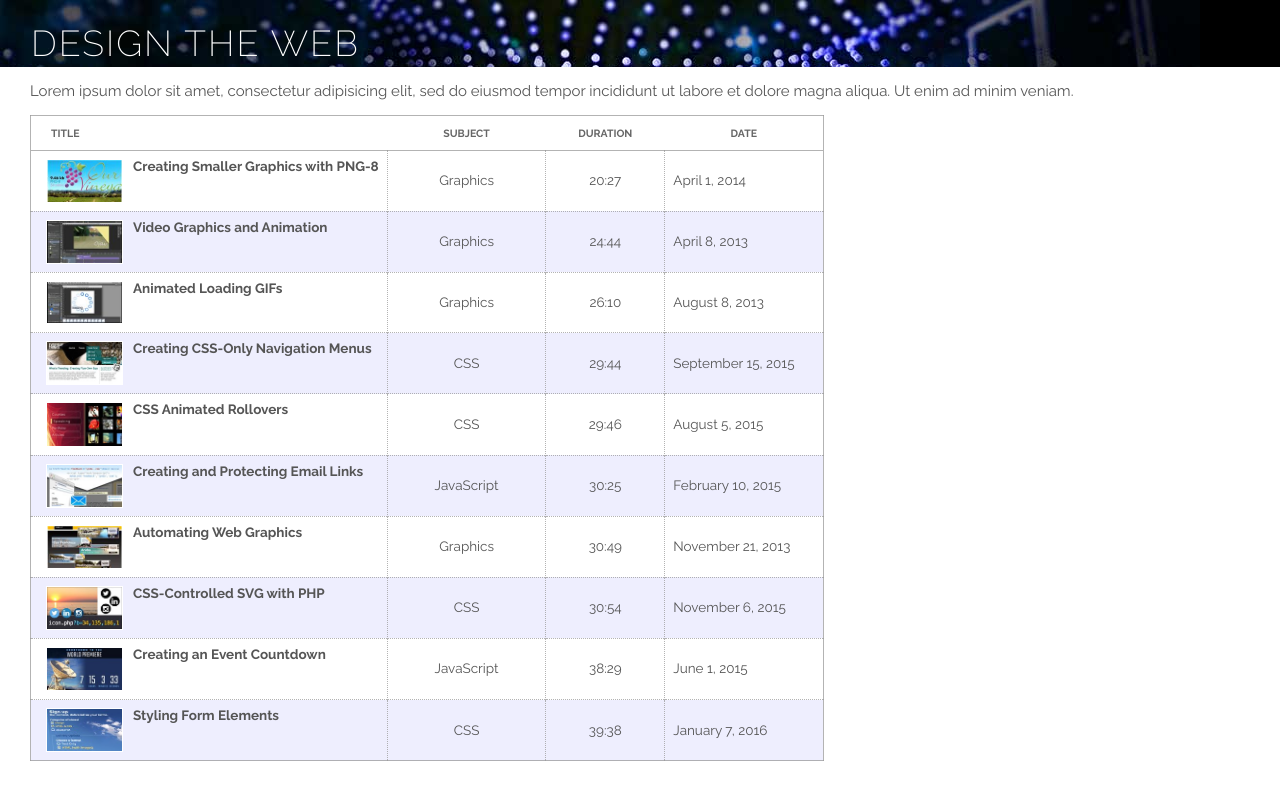
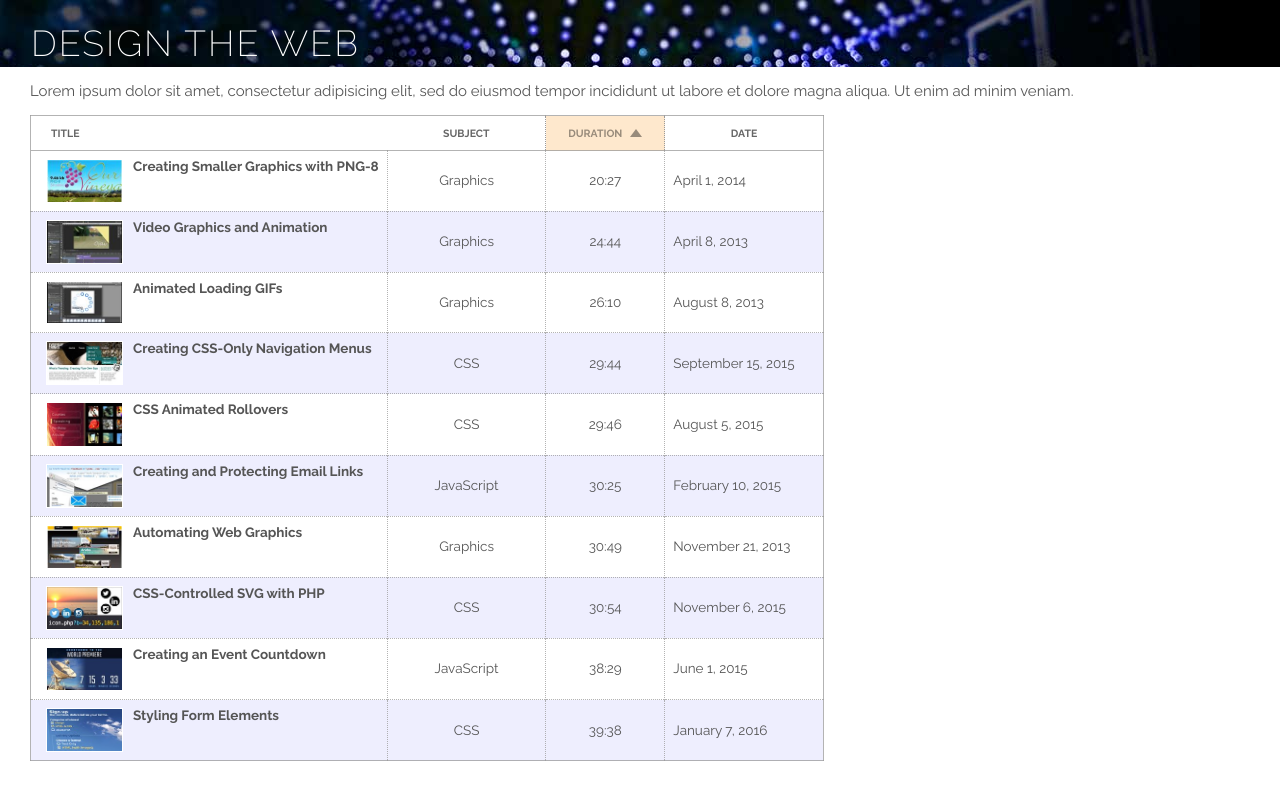
Before and after one commit to rengokantai/ladesignwebcresorttable, a plain HTML site: page index.html in a window 1280 px wide. Drawn offline with Linux system fonts and the light colour scheme.

Commit message:
arrow and sorting

```diff
--- a/assets/design_the_web.css
+++ b/assets/design_the_web.css
@@ -25,7 +25,29 @@ table#courses thead th:first-child { padding-left: 20px; }
 
 
 /* new rules here */
-
+table#courses thead th.sorted {
+	background-color: #fee8cd;
+	border-left: 1px dotted #9a9a9a;
+	border-right: 1px dotted #9a9a9a;
+	color: rgba(0,0,0,.4)
+}
+table#courses thead th.sorted::after{
+	content:'';
+	display:inline-block;
+	margin-left:8px;
+	margin-top: -2px;
+	border-left: 6px solid transparent;
+	border-right: 6px solid transparent;
+}
+table#courses thead th.sorted.asc::after{
+border-top:8px solid rgba(0,0,0,.4)
+}
+table#courses thead th.sorted.desc::after{
+border-bottom:8px solid rgba(0,0,0,.4)
+}
+table#courses thead th.header{
+	cursor:pointer;
+}
 
 table#courses tbody { font-size: .9em; line-height: 15px; }
 table#courses tbody tr { transition: background-color .5s, color .3s; }
--- a/assets/design_the_web.js
+++ b/assets/design_the_web.js
@@ -1,5 +1,7 @@
 $(function(){
 $('table#courses').tablesorter({
-	sortList:[[2,0]]
+	sortList:[[2,0]],
+	cssAsc: 'sorted asc',
+	cssDesc:'sorted desc'
 })
 })
```
